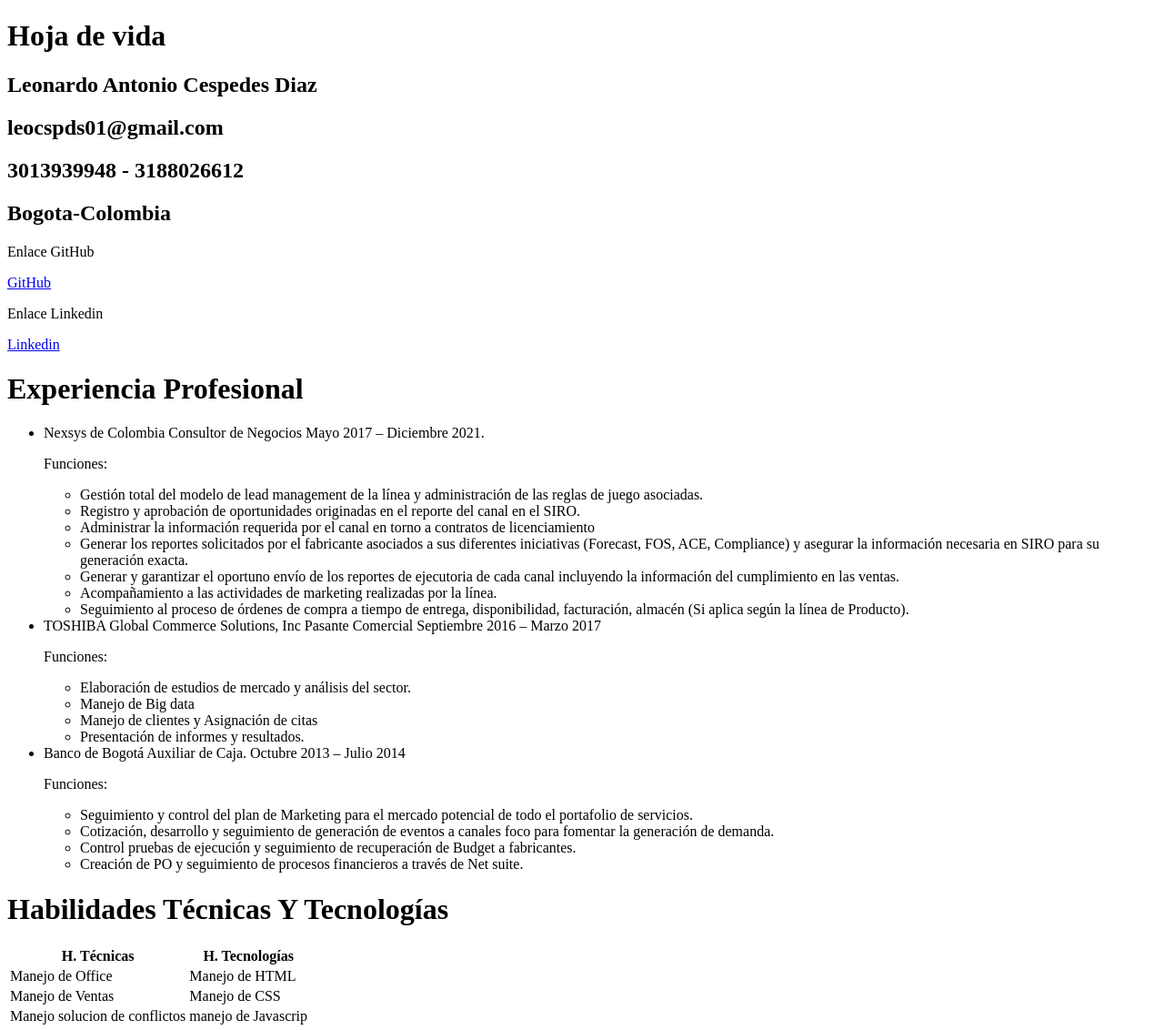
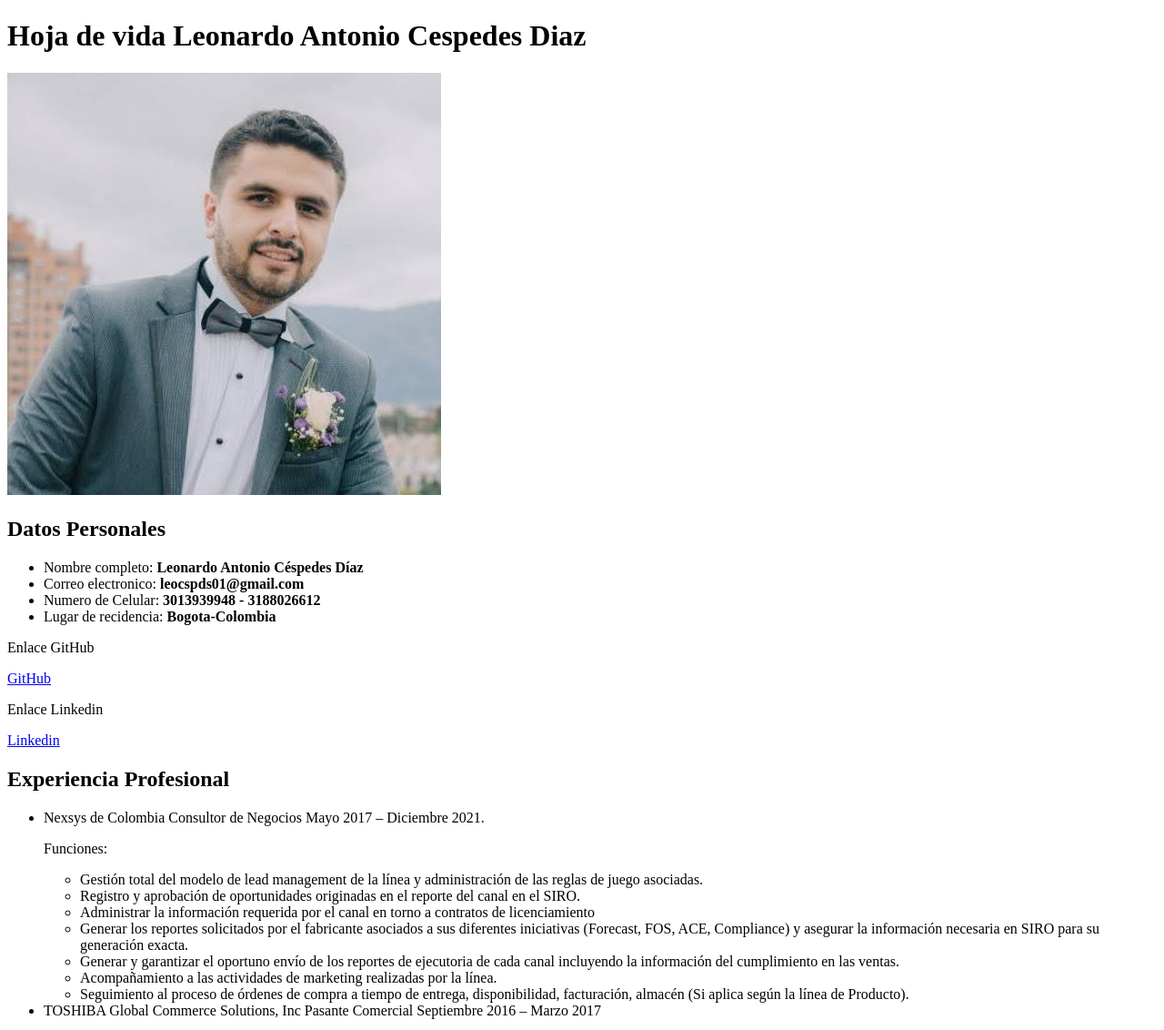
Before and after one commit to leocspds01/html-introducci-n2, a plain HTML site: page index.html in a window 1280 px wide. Shown: the top 1132 px of the page at 91% size. Drawn offline with Linux system fonts and the light colour scheme.

Commit message:
se agregan nuevos archivos

```diff
--- a/index.html
+++ b/index.html
@@ -7,17 +7,21 @@
     <title>Hoja de Vida Leonardo Cespedes</title>
 </head>
 <body>
-    <h1>Hoja de vida</h1>
-    <h2>Leonardo Antonio Cespedes Diaz</h2>
-    <h2>leocspds01@gmail.com</h2>
-    <h2>3013939948 - 3188026612</h2>
-    <h2>Bogota-Colombia</h2>
+    <h1>Hoja de vida Leonardo Antonio Cespedes Diaz</h1>
+    <img src="imagenes/FotoLeonardoCespedes.JPG">
+    <h2>Datos Personales</h2>
+    <ul>
+        <li>Nombre completo: <strong>Leonardo Antonio Céspedes Díaz</strong></li>
+        <li>Correo electronico: <strong>leocspds01@gmail.com</strong></li>
+        <li>Numero de Celular: <strong>3013939948 - 3188026612</strong></li>
+        <li>Lugar de recidencia: <strong>Bogota-Colombia</strong></li>
+    </ul>
     <p>Enlace GitHub</p>
     <a href="https://github.com/leocspds01">GitHub</a>
     <p>Enlace Linkedin</p>
     <a href="https://www.linkedin.com/in/leonardo-antonio-cespedes-diaz-67588a133/?trk=public-profile-join-page">Linkedin</a>
 
-    <h1>Experiencia Profesional</h1>
+    <h2>Experiencia Profesional</h2>
         <ul>
 
             <li>Nexsys de Colombia
@@ -73,7 +77,7 @@
 
         </ul>
 
-        <h1>Habilidades Técnicas Y Tecnologías</h1>
+        <h2>Habilidades Técnicas Y Tecnologías</h2>
 
         <table>
             <colgroup span="2"></colgroup>
@@ -101,7 +105,7 @@
 
         </table>
 
-        <h1>Intereses</h1>
+        <h2>Intereses</h2>
 
         <table>
             <thead>
@@ -128,7 +132,7 @@
 
 
         </table>
-        <h1>Datos de Contacto</h1>
+        <h2>Datos de Contacto</h2>
 
         <label for="email">Ingrese su email :</label>
 
@@ -143,3 +147,4 @@
 
 </body>
 </html>
+//esperen los cambios con CSS//
```
Also changed, not shown: imagenes/FotoLeonardoCespedes.JPG (added).
